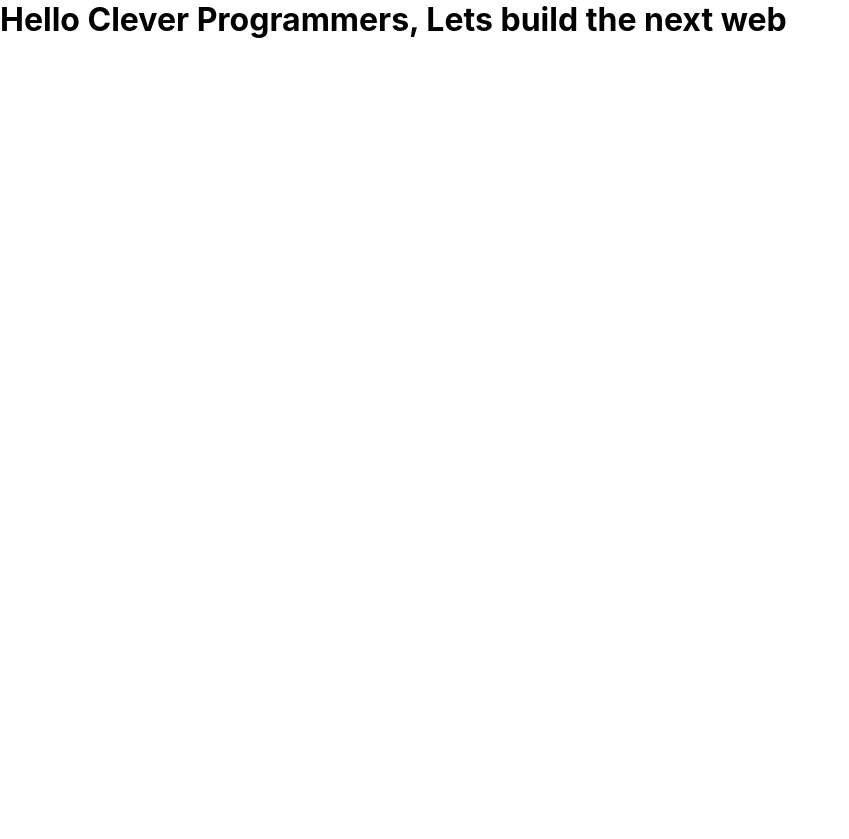
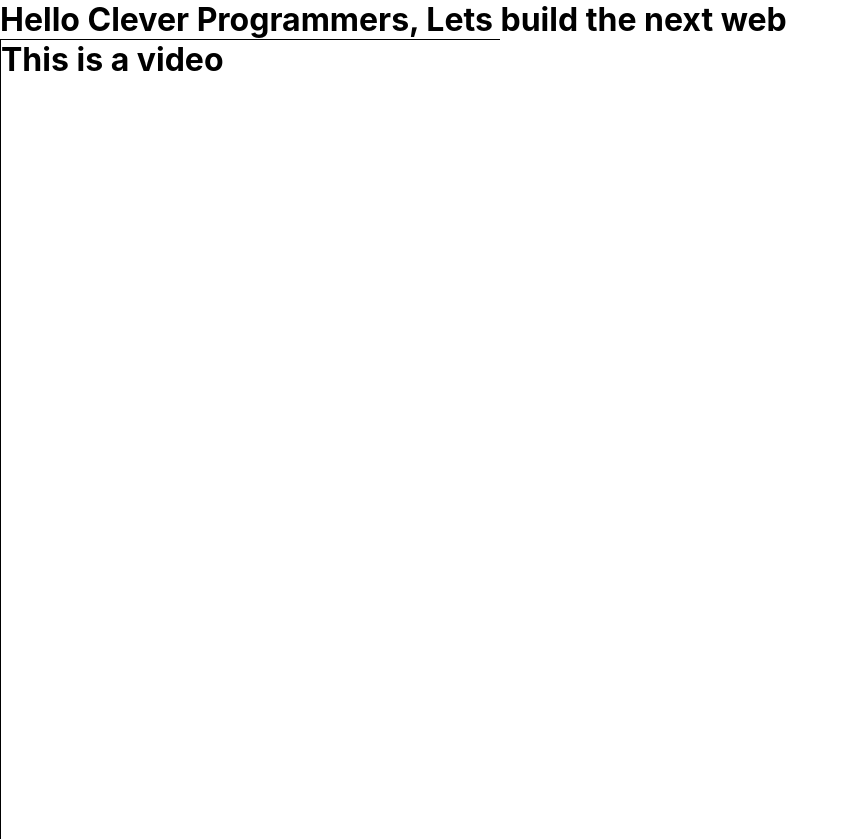
Before and after one commit to adnaan619/TikTokClone, a React (Create React App) app in the folder tiktokclone/: page / in a window 1280 px wide. Shown: the whole page, without its empty margins (0-849 px from the left). Before the commit the page ends 800 px from the top, so only its background shows below. Built offline with nearby package versions, Linux system fonts and the light colour scheme.

Commit message:
the layout created for the application giving it both the width and the height and figure size

```diff
--- a/tiktokclone/src/App.css
+++ b/tiktokclone/src/App.css
@@ -0,0 +1,11 @@
+html{
+  scroll-snap-type: y mandatory;
+}
+.app__videos{
+  position: relative;
+  height: 800px;
+  overflow: scroll;
+  width: 80%;
+  max-width: 500px;
+  scroll-snap-type: y mandatory;
+}
--- a/tiktokclone/src/App.js
+++ b/tiktokclone/src/App.js
@@ -1,10 +1,19 @@
 import './App.css';
+import Video from './Video';
+import "./App.css";
 
 function App() {
   return (
     //BEM
     <div className="app">
       <h1>Hello Clever Programmers, Lets build the next web</h1>
+
+      <div className="app__videos">
+        <Video/>
+        <Video/>
+        <Video/>
+        <Video/>
+      </div>
     </div>
   );
 }
--- /dev/null
+++ b/tiktokclone/src/Video.css
@@ -0,0 +1,7 @@
+.video{
+    position: relative;
+    border: 1px solid black;
+    height: 500%;
+    width: 100%;
+    scroll-snap-align: start;
+}
--- /dev/null
+++ b/tiktokclone/src/Video.js
@@ -0,0 +1,16 @@
+import React from 'react';
+import './Video.css';
+
+
+function Video() {
+  return (
+    <div className="video">
+        <h1>This is a video</h1>
+        {/* <VideoFooter /> */}
+        {/* <VideoSidebar/> */}
+    </div>
+
+  );
+}
+
+export default Video
```
